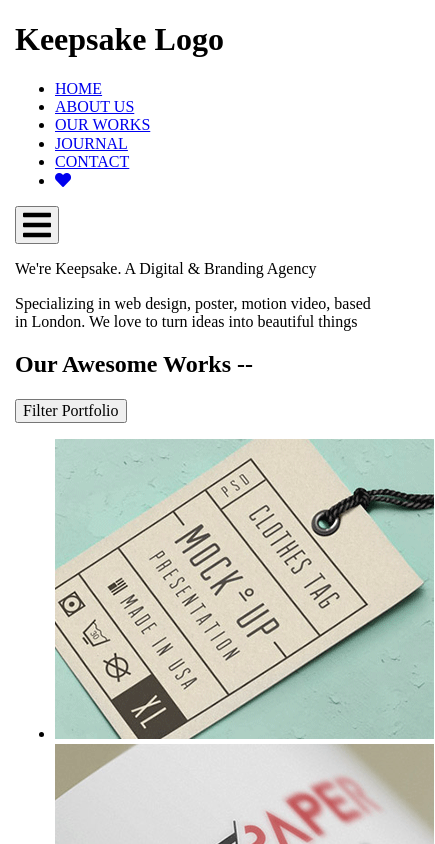
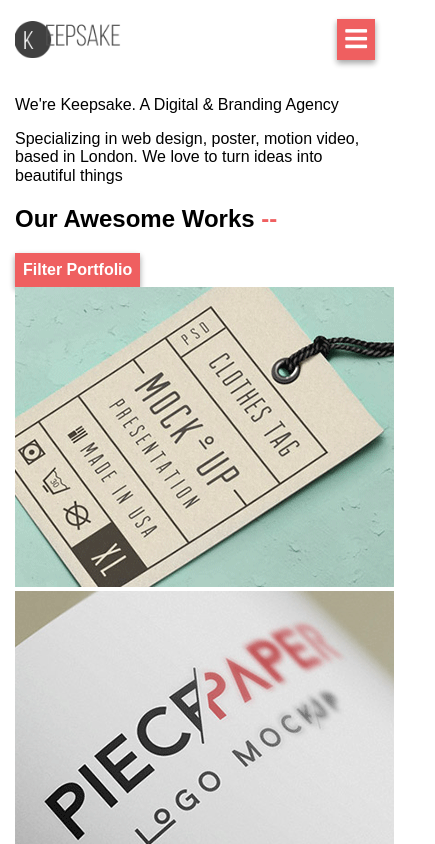
Before and after one commit to xmtrinidad/Keepsake-PSD, an Angular app: page / in a window 390 px wide. Shown: the top 844 px of the page, 435 px wide, since content can reach past the window. Built offline with nearby package versions, Linux system fonts and the light colour scheme.

Commit message:
Added styles for mobile nav

```diff
--- a/src/app/app.component.html
+++ b/src/app/app.component.html
@@ -1,19 +1,18 @@
-<header class="container">
-  <h1>Keepsake Logo</h1>
-  <nav class="Nav">
-    <ul class="Nav__list">
-      <li *ngFor="let navItem of navItems" class="Nav__list-item"><a href="#">{{navItem}}</a></li>
-      <li>
-        <a href="#" class="Nav--favorite">
-          <i class="fas fa-heart"></i>
-        </a>
-      </li>
-    </ul>
-    <button type="button" class="Nav__ham">
-      <i class="fas fa-bars fa-2x"></i>
-    </button>
-  </nav>
+<header class="container Header">
+  <h1 class="Header__logo"><a href="#" class="logo--link">Keepsake Logo</a></h1>
+  <button (click)="onMobileMenuClick()" type="button" class="Header__ham red-btn">
+    <i class="fas fa-bars fa-2x"></i>
+  </button>
 </header>
+<nav *ngIf="mobileNavActive" class="container Nav">
+  <ul class="Nav__list">
+    <li *ngFor="let navItem of navItems" class="Nav__list-item"><a href="#">{{navItem}}</a></li>
+  </ul>
+  <a href="#" class="Nav--favorite red-btn">
+    <i class="fas fa-heart"></i>
+  </a>
+</nav>
+
 
 <app-intro></app-intro>
 
--- a/src/app/app.component.scss
+++ b/src/app/app.component.scss
@@ -0,0 +1,28 @@
+.Header {
+  display: flex;
+  align-items: center;
+  justify-content: space-between;
+  .Header__logo {
+    color: transparent;
+    background: url('/assets/images/logo.gif') no-repeat;
+    background-size: contain;
+  }
+  .Header__ham {
+    font-size: .78rem;
+  }
+}
+
+.Nav {
+  .Nav__list-item {
+    padding: 10px 3px;
+    margin: 7px 0;
+    font-size: 1.2rem;
+  }
+  .Nav--favorite {
+    width: 20px;
+    height: 20px;
+    display: flex;
+    justify-content: center;
+    align-items: center;
+  }
+}
--- a/src/app/app.component.ts
+++ b/src/app/app.component.ts
@@ -6,5 +6,10 @@ import { Component } from '@angular/core';
   styleUrls: ['./app.component.scss']
 })
 export class AppComponent {
+  mobileNavActive = false;
   navItems = ['HOME', 'ABOUT US', 'OUR WORKS', 'JOURNAL', 'CONTACT'];
+
+  onMobileMenuClick() {
+    this.mobileNavActive = this.mobileNavActive !== true;
+  }
 }
--- a/src/app/works/works.component.html
+++ b/src/app/works/works.component.html
@@ -1,6 +1,6 @@
 <div class="Works--header">
   <h2>Our Awesome Works <span class="dashes">--</span></h2>
-  <button>Filter Portfolio</button>
+  <button type="button" class="red-btn">Filter Portfolio</button>
 </div>
 <ul class="Works">
   <li *ngFor="let workImage of workImages" class="Works__work">
@@ -11,7 +11,7 @@
 </ul>
 <div class="Works--footer">
   <h3>Would you love to work with us?</h3>
-  <a href="#">
+  <a href="#" class="red-btn">
     <i class="far fa-envelope"></i>
     Contact Us
   </a>
--- a/src/styles.scss
+++ b/src/styles.scss
@@ -1,3 +1,11 @@
+body {
+  font-family: Bebas Neue, sans-serif;
+}
+
+h2 {
+
+}
+
 .container {
   padding-right: 15px;
   padding-left: 15px;
@@ -19,3 +27,35 @@
     width: 1170px;
   }
 }
+
+a {
+  color: inherit;
+  text-decoration: none;
+}
+
+ul {
+  list-style: none;
+  margin: 0;
+  padding: 0;
+}
+
+.list--link {
+  display: block;
+}
+
+button {
+  border: none;
+  box-shadow: 0 3px 6px rgba(0,0,0,0.16), 0 3px 6px rgba(0,0,0,0.23);
+  cursor: pointer;
+}
+
+.red-btn {
+  background-color: #ef5f60;
+  font-weight: bold;
+  color: #fff;
+  padding: 8px;
+}
+
+.dashes {
+  color: #ef5f60;
+}
```
